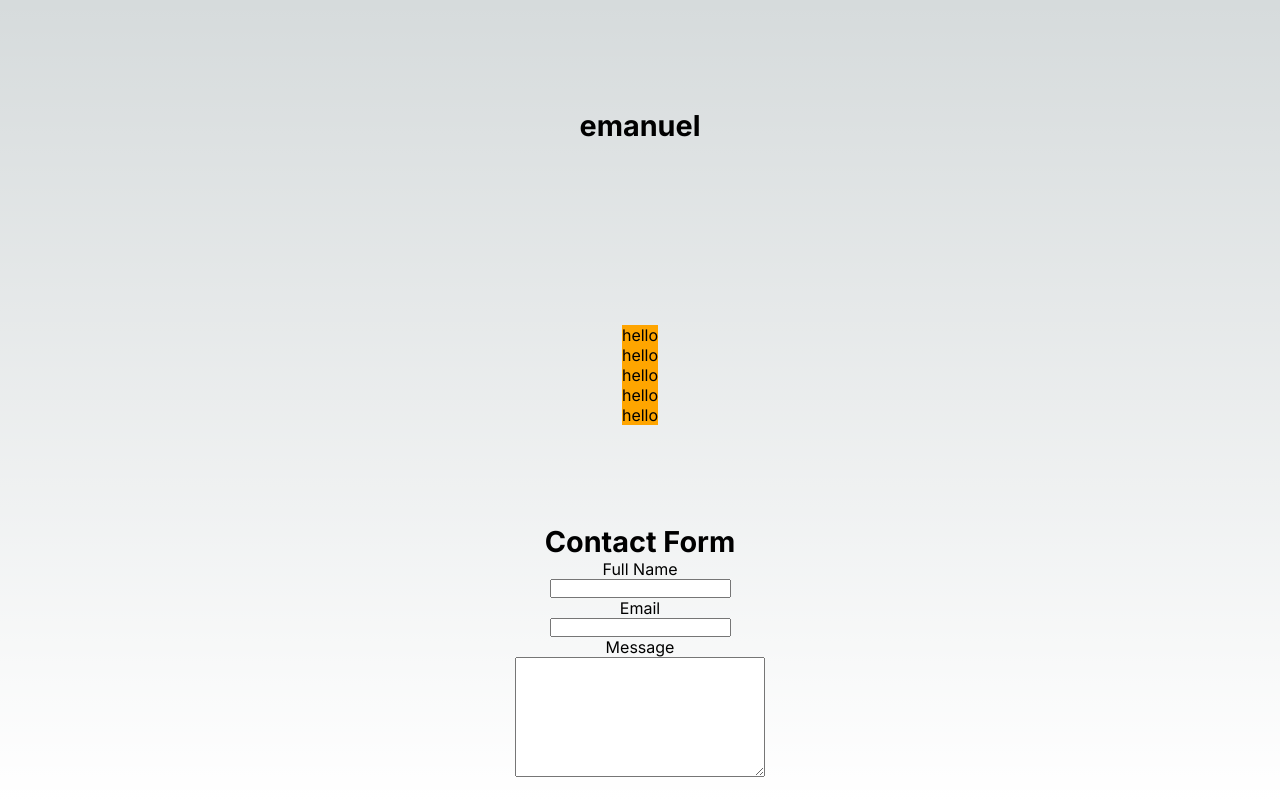
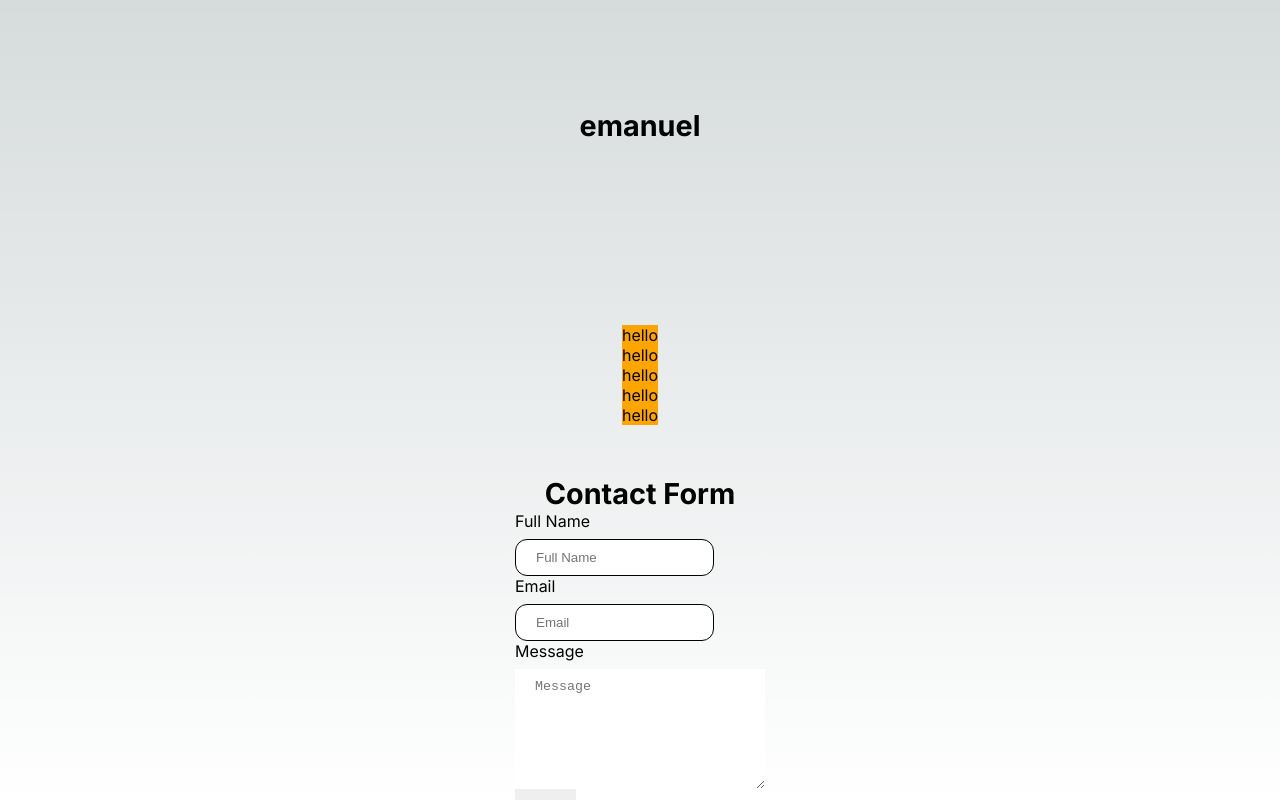
Before and after one commit to EmanFun/Chall-SyS, a Next.js app: page /main in a window 1280 px wide. Built offline with nearby package versions, Linux system fonts and the light colour scheme.

Commit message:
corrections

```diff
--- a/src/app/globals.css
+++ b/src/app/globals.css
@@ -18,30 +18,24 @@
   --background-start-rgb: 214, 219, 220;
   --background-end-rgb: 255, 255, 255;
 
-  --primary-glow: conic-gradient(
-    from 180deg at 50% 50%,
+  --primary-glow: conic-gradient(from 180deg at 50% 50%,
       #16abff33 0deg,
       #0885ff33 55deg,
       #54d6ff33 120deg,
       #0071ff33 160deg,
-    transparent 360deg
-  );
-  --secondary-glow: radial-gradient(
-    rgba(255, 255, 255, 1),
-    rgba(255, 255, 255, 0)
-  );
+      transparent 360deg);
+  --secondary-glow: radial-gradient(rgba(255, 255, 255, 1),
+      rgba(255, 255, 255, 0));
 
   --tile-start-rgb: 239, 245, 249;
   --tile-end-rgb: 228, 232, 233;
-  --tile-border: conic-gradient(
-    #00000080,
+  --tile-border: conic-gradient(#00000080,
       #00000040,
       #00000030,
       #00000020,
       #00000010,
       #00000010,
-    #00000080
-  );
+      #00000080);
 
   --callout-rgb: 238, 240, 241;
   --callout-border-rgb: 172, 175, 176;
@@ -56,24 +50,20 @@
     --background-end-rgb: 0, 0, 0;
 
     --primary-glow: radial-gradient(rgba(1, 65, 255, 0.4), rgba(1, 65, 255, 0));
-    --secondary-glow: linear-gradient(
-      to bottom right,
+    --secondary-glow: linear-gradient(to bottom right,
         rgba(1, 65, 255, 0),
         rgba(1, 65, 255, 0),
-      rgba(1, 65, 255, 0.3)
-    );
+        rgba(1, 65, 255, 0.3));
 
     --tile-start-rgb: 2, 13, 46;
     --tile-end-rgb: 2, 5, 19;
-    --tile-border: conic-gradient(
-      #ffffff80,
+    --tile-border: conic-gradient(#ffffff80,
         #ffffff40,
         #ffffff30,
         #ffffff20,
         #ffffff10,
         #ffffff10,
-      #ffffff80
-    );
+        #ffffff80);
 
     --callout-rgb: 20, 20, 20;
     --callout-border-rgb: 108, 108, 108;
@@ -96,12 +86,9 @@ body {
 
 body {
   color: rgb(var(--foreground-rgb));
-  background: linear-gradient(
-      to bottom,
+  background: linear-gradient(to bottom,
       transparent,
-      rgb(var(--background-end-rgb))
-    )
-    rgb(var(--background-start-rgb));
+      rgb(var(--background-end-rgb))) rgb(var(--background-start-rgb));
 }
 
 a {
@@ -109,14 +96,31 @@ a {
   text-decoration: none;
 }
 
-a:hover{
+a:hover {
   transform: scale(1.3);
 }
 
-a:active{
+a:active {
   transform: scale(1.1);
 }
 
+input {
+  border: none;
+  padding: 10px;
+}
+
+input::placeholder {
+  padding: 0 10px;
+}
+
+textarea {
+  border: none;
+  padding: 5px 10px;
+}
+
+textarea::placeholder {
+  padding: 5px 10px;
+}
 
 
 
--- a/src/components/ContactForm/index.tsx
+++ b/src/components/ContactForm/index.tsx
@@ -1,15 +1,9 @@
 "use client";
 import React from "react";
 import styles from "./styles.module.css";
-import { useForm, Resolver } from "react-hook-form";
-
-type FormData = {
-  fullName: string;
-  email: string;
-  message: string;
-};
-
-const resolver: Resolver<FormData> = () => {};
+import { useForm } from "react-hook-form";
+import { FormData } from "@/@types/global";
+import { resolver } from "@/utils/validationsForm";
 
 function ContactForm() {
   const {
@@ -18,41 +12,47 @@ function ContactForm() {
     formState: { errors },
   } = useForm<FormData>({ resolver });
 
+  const onSubmit = handleSubmit((data) => console.log(data));
+
   return (
-    <form className={styles.container_from} action="">
+    <form className={styles.container_from} onSubmit={onSubmit}>
       <div className={styles.wrapper_input}>
         <label className={styles.input_label} htmlFor="">
           Full Name
         </label>
         <input
+        placeholder="Full Name"
           {...register("fullName")}
           className={styles.contact_input}
           type="text"
         />
-        {errors?.fullName && <p>{errors.fullName.message}</p>}
+        {errors?.fullName && <p className={styles.error}>{errors.fullName.message}</p>}
       </div>
       <div className={styles.wrapper_input}>
         <label className={styles.input_label} htmlFor="">
           Email
         </label>
         <input
+        placeholder="Email"
           {...register("email")}
           className={styles.contact_input}
           type="text"
         />
-        {errors?.email && <p>{errors.email.message}</p>}
+        {errors?.email && <p className={styles.error}>{errors.email.message}</p>}
       </div>
       <div className={styles.wrapper_input}>
         <label className={styles.input_label} htmlFor="">
           Message
         </label>
         <textarea
+        placeholder="Message"
           {...register("message")}
           className={styles.contact_text_input}
-          name=""
-          id=""
         ></textarea>
-        {errors?.message && <p>{errors.message.message}</p>}
+        {errors?.message && <p className={styles.error}>{errors.message.message}</p>}
+      </div>
+      <div className={styles.wrapper_input}>
+        <input type="submit" />
       </div>
     </form>
   );
--- a/src/components/ContactForm/styles.module.css
+++ b/src/components/ContactForm/styles.module.css
@@ -2,14 +2,20 @@
     display: flex;
     align-items: center;
     justify-content: center;
+    max-width: var(--max-width);
+    border-radius: var(--border-radius);
+    background-color: rgba(var(--callout-rgb),1);
+    border: 1px solid rgba(var(--callout-border-rgb), 0.8);
 }
 
 
 .wrapper_input{
     display: flex;
-    align-items: center;
+    align-items: start;
     justify-content: center;
     flex-direction: column;
+    gap: 0.5rem;
+
 }
 
 .input_label{
@@ -17,10 +23,17 @@
 }
 
 .contact_input{
-
+    border-radius: var(--border-radius);
+    border: 1px solid black;
 }
 
 .contact_text_input{
     height: 120px;
     width: 250px;
 }
+.error{
+    text-transform: capitalize;
+    padding: 5px;
+    background-color: orange;
+    border-radius: var(--border-radius);
+}
```
Also changed, not shown: src/@types/types.d.ts (deleted). Lines whose indentation alone changed are shown as unchanged.
